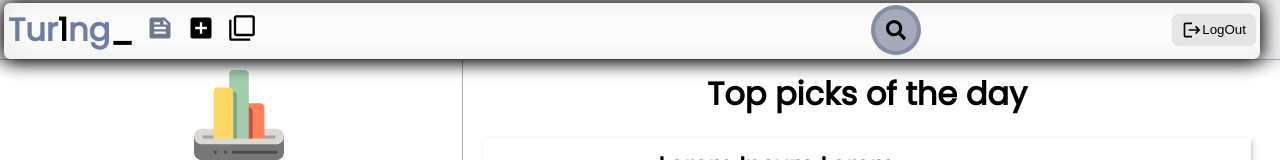
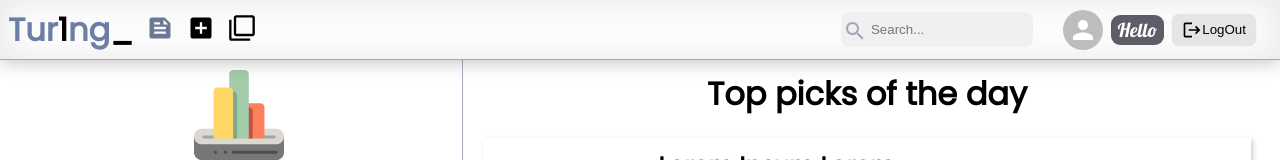
Before and after one commit to AtriSukul1508/Njack_Hack_It_Out-Tur1ng-, a React (Create React App) app in the folder tur1ng/: page / in a window 1280 px wide. Shown: the top 160 px of the page. Built offline with nearby package versions, Linux system fonts and the light colour scheme; a web font is replaced by a local one.

Commit message:
navbar update

```diff
--- a/tur1ng/package.json
+++ b/tur1ng/package.json
@@ -22,6 +22,7 @@
     "react-router-dom": "^6.7.0",
     "react-scripts": "5.0.1",
     "react-toastify": "^9.1.1",
+    "styled-components": "^5.3.6",
     "web-vitals": "^2.1.4"
   },
   "scripts": {
--- a/tur1ng/src/Components/Navbar/Navbar.jsx
+++ b/tur1ng/src/Components/Navbar/Navbar.jsx
@@ -11,7 +11,6 @@ import DialogActions from '@mui/material/DialogActions';
 import DialogContent from '@mui/material/DialogContent';
 import DialogContentText from '@mui/material/DialogContentText';
 import DialogTitle from '@mui/material/DialogTitle';
-import Search1 from "./search";
 const Navbar = () => {
     const { user } = useAuthContext();
     const { logout } = useLogout();
@@ -38,14 +37,13 @@ const Navbar = () => {
                 </div>
                 <div className='navbar_btns'>
                     <div className='search_bar_container'>
-                   {/* <Search className='search_icon' />
-                        <input type='search' placeholder='Search...' name='search_bar' /> */}
-                        <Search1 />
+                        <Search className='search_icon' />
+                        <input type='search' placeholder='Search...' name='search_bar' />
                     </div>
 
                     <div className='profile_name'>
-                        {/* {user ? <NavLink to={`/profile/${user.user._id}`} ><Avatar src={user.user.image} alt={user.user.name} /></NavLink> : <><Avatar alt="No_image" /></>} */}
-                        {/* <p>{user ? user.user.name : ''}</p> */}
+                        {user ? <NavLink to={`/profile/${user.user._id}`} ><Avatar src={user.user.image} alt={user.user.name} /></NavLink> : <><Avatar alt="No_image" /></>}
+                        <p>{user ? user.user.name : 'Hello'}</p>
                         <button onClick={handleLogout} className='logout__btn' ><Logout fontSize='small' /> LogOut</button>
                     </div>
                     <Dialog
--- a/tur1ng/src/Components/Navbar/icons/arrowRight.js
+++ /dev/null
@@ -1,13 +0,0 @@
-const IconArrorRight = (props) => (
-    <svg
-      aria-hidden="true"
-      xmlns="http://www.w3.org/2000/svg"
-      viewBox="0 0 512 512"
-      {...props}
-    >
-      <title>Arrow Rigth Icon</title>
-      <path d="M190.5 66.9l22.2-22.2c9.4-9.4 24.6-9.4 33.9 0L441 239c9.4 9.4 9.4 24.6 0 33.9L246.6 467.3c-9.4 9.4-24.6 9.4-33.9 0l-22.2-22.2c-9.5-9.5-9.3-25 .4-34.3L311.4 296H24c-13.3 0-24-10.7-24-24v-32c0-13.3 10.7-24 24-24h287.4L190.9 101.2c-9.8-9.3-10-24.8-.4-34.3z" />
-    </svg>
-  );
-
-  export default IconArrorRight;
--- a/tur1ng/src/Components/Navbar/icons/iconsearch.js
+++ /dev/null
@@ -1,13 +0,0 @@
-const IconSearch = (props) => (
-    <svg
-      aria-hidden="true"
-      xmlns="http://www.w3.org/2000/svg"
-      viewBox="0 0 512 512"
-      {...props}
-    >
-      <title>Search Icon</title>
-      <path d="M505 442.7L405.3 343c-4.5-4.5-10.6-7-17-7H372c27.6-35.3 44-79.7 44-128C416 93.1 322.9 0 208 0S0 93.1 0 208s93.1 208 208 208c48.3 0 92.7-16.4 128-44v16.3c0 6.4 2.5 12.5 7 17l99.7 99.7c9.4 9.4 24.6 9.4 33.9 0l28.3-28.3c9.4-9.4 9.4-24.6.1-34zM208 336c-70.7 0-128-57.2-128-128 0-70.7 57.2-128 128-128 70.7 0 128 57.2 128 128 0 70.7-57.2 128-128 128z" />
-    </svg>
-  );
-
-  export default IconSearch;
--- a/tur1ng/src/Components/Navbar/search.js
+++ /dev/null
@@ -1,33 +0,0 @@
-import { useEffect, useRef, useState } from "react";
-import {
-  Container,
-  SearchInput,
-  IconRightArrow,
-  IconMagnifyingGlass
-} from "./styles";
-
-function Search1() {
-  const targetRef = useRef(null);
-  const [isHovered, setIsHovered] = useState(false);
-  const [isFocused, setIsFocused] = useState(false);
-  const showSearchInput = isHovered || isFocused;
-
-  useEffect(() => {
-    targetRef.current.value = "";
-  }, [showSearchInput]);
-
-  return (
-    <Container
-      onMouseEnter={() => setIsHovered(true)}
-      onMouseLeave={() => setIsHovered(false)}
-      onFocus={() => setIsFocused(true)}
-      onBlur={() => setIsFocused(false)}
-      hover={showSearchInput}
-    >
-      <SearchInput ref={targetRef} showSearchInput={showSearchInput} />
-      {showSearchInput ? <IconRightArrow /> : <IconMagnifyingGlass />}
-    </Container>
-  );
-}
-
-export default Search1;
--- a/tur1ng/src/Components/Navbar/styles.js
+++ /dev/null
@@ -1,94 +0,0 @@
-import styled, { css, keyframes } from "styled-components";
-import SearchIcon from "./icons/iconsearch";
-import ArrowRightIcon from "./icons/arrowRight";
-
-export const Container = styled.div`
-  position: relative;
-  width: 50px;
-  height: 50px;
-  box-sizing: border-box;
-  border-radius: 50px;
-//   border: 4px solid #393e46;
-     border:4px solid #6d79939c;
-  padding: 5px;
-//   background: #222833;
-     background:#6d79939c;
-  transition: all 0.5s;
-
-  display: flex;
-  justify-content: center;
-  align-items: center;
-  flex-direction: column;
-
-  ${({ hover }) =>
-    hover &&
-    css`
-      width: 50%;
-      background:white;
-      -webkit-box-shadow: 5px 5px 15px 5px rgba(0, 0, 0, 0.74);
-      box-shadow: 5px 5px 15px 5px rgba(0, 0, 0, 0.74);
-    //   border: 4px solid #00adb5;
-    border:4px solid #6d79939c;
-      @media (min-width: 768px) {
-        width: 80%;
-      }
-    `}
-`;
-
-export const SearchInput = styled.input`
-  position: absolute;
-  top: 3px;
-  left: 2px;
-  width: 100%;
-  height: 42px;
-  line-height: 30px;
-  outline: 0;
-  border: 0;
-  font-size: 2rem;
-  border-radius: 20px;
-  padding: 0 20px;
-  margin: 0;
-  margin-left:5px;
-
-  -moz-appearance: none;
-  -webkit-appearance: none;
-  appearance: none;
-
-  display: ${(props) => (props.showSearchInput ? "block" : "none")};
-`;
-
-/** icons */
-const fadeIn = keyframes`
-  from {
-    opacity: 0;
-  }
-
-  to {
-    opacity: 1;
-  }
-`;
-
-const IconCommonCss = css`
-  height: 1.25rem;
-  width: 1.25rem;
-//   fill: #00adb5;
-// fill:#6d79939c;
-fill:#6d7ea5;
-  z-index: 10;
-  animation: ${fadeIn} 1s linear;
-`;
-
-export const IconMagnifyingGlass = styled(SearchIcon)`
-  ${IconCommonCss}
-  fill:black;
-`;
-
-export const IconRightArrow = styled(ArrowRightIcon)`
-  ${IconCommonCss}
-  align-self: flex-end;
-  cursor: pointer;
-  &:hover {
-    // fill: #393e46;
-    fill:#6d79939c;
-  }
-`;
--- a/tur1ng/src/styles/navbar.css
+++ b/tur1ng/src/styles/navbar.css
@@ -24,7 +24,7 @@
     content:'';
     position: absolute;
     z-index: -1;
-    box-shadow: 0 0 20px rgba(0,0,0,0.8);
+    /* box-shadow: 0 0 20px rgba(0,0,0,0.8); */
     top:5%;
     bottom:0;
      left:4px;
@@ -69,22 +69,22 @@
 .search_bar_container{
     position: absolute;
     display: block;
-    margin-right: 425px;
+    margin-right: 375px;
     width: 22%;
     padding: 10px;
 }
 .search_bar_container .search_icon{
     position: absolute;
-    left: 5px;
-    top: 7px;
+    left: 12px;
+    top: 17px;
     color: #6d79939c;
 }
 .search_bar_container input{
     width: 15vw !important;
     height: 35px;
-    padding: 10px 10px 10px 30px !important;
-    /* padding-left: 1.8rem; */
-    border-radius: 17px;
+    padding: 10px 25px 10px 30px !important;
+    padding-left: 1.8rem;
+    border-radius: 8px;
     background-color: rgb(240, 240, 240);
     outline: none;
     border: none !important;
@@ -92,6 +92,7 @@
 .search_bar_container input:focus{
     border: none !important;
     outline: none;
+    box-shadow: 0px 0px 4px #00000078 !important;
 }
 
 
```
Also changed, not shown: 1 other file (tests, documents, lock files or other folders).
